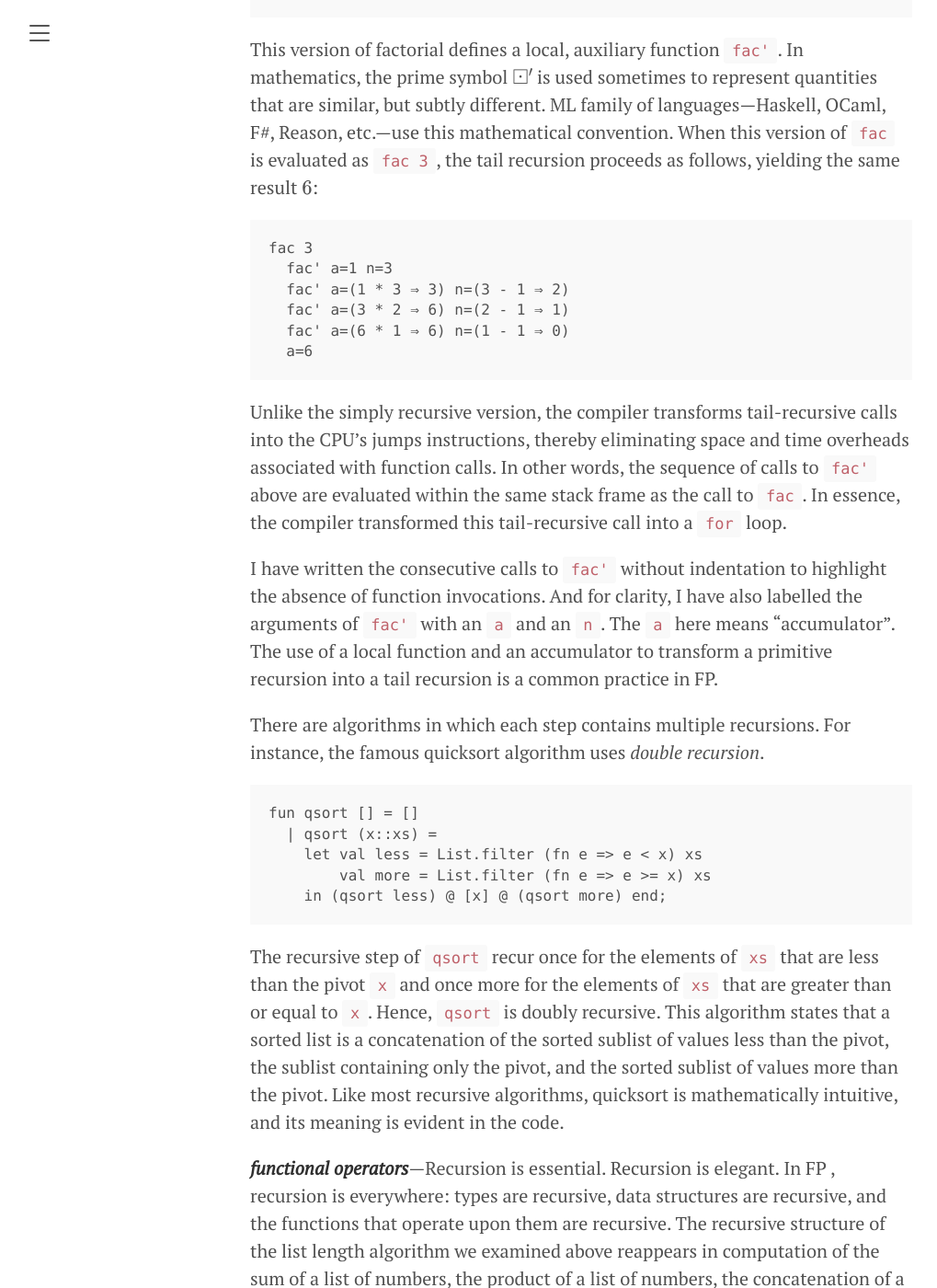
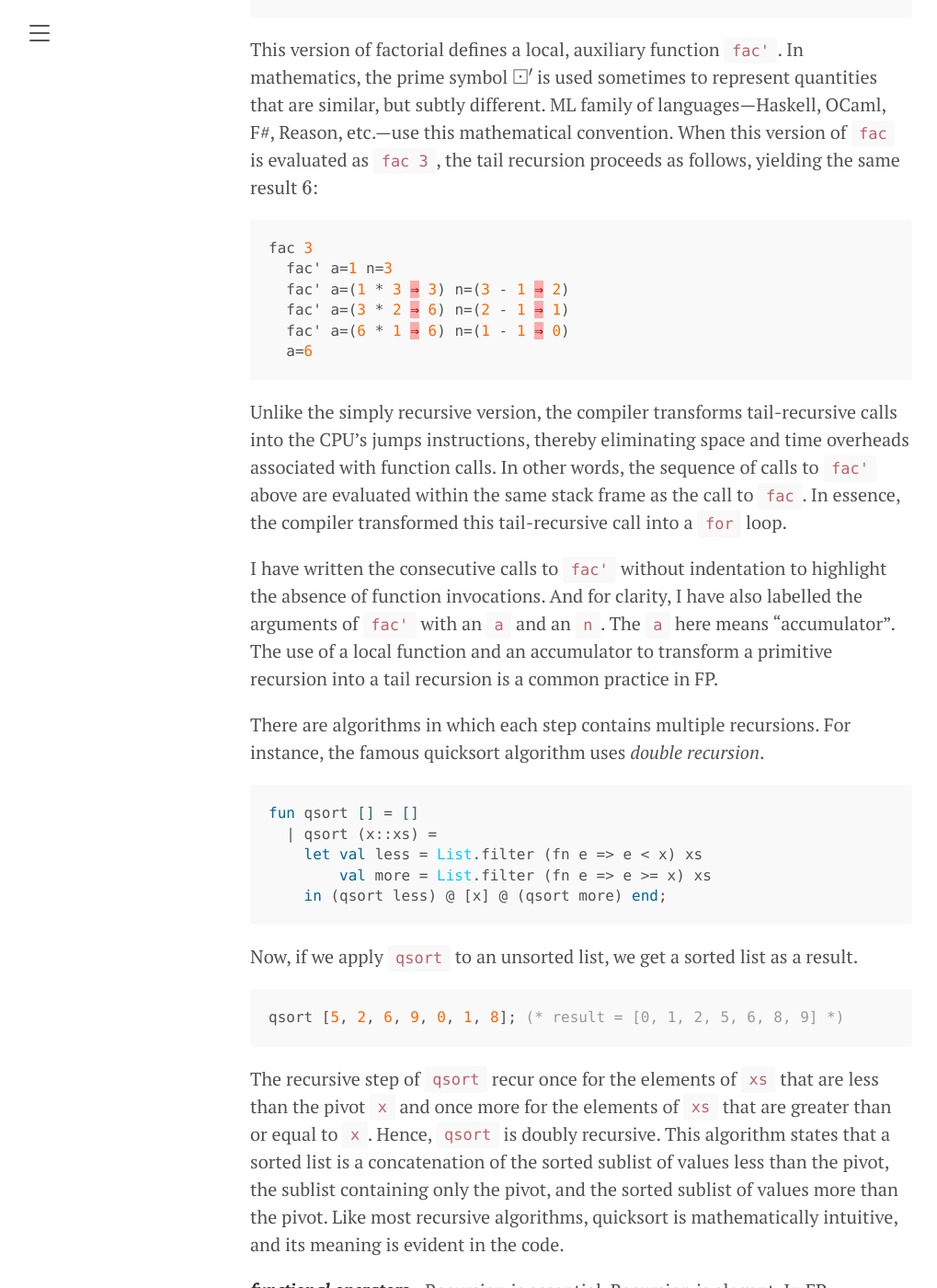
Before and after one commit to amenzwa/amenzwa.github.io, a Jekyll site: the page built from stem/PL/Paradigms.md, in a window 1280 px wide and 1400 px high, scrolled down 30041 px. Shown: the whole window at 92% size, without its empty margins (8-1027 px from the left). Built offline with Jekyll 4.4.1, drawn with Linux system fonts in a browser that asks for light colours; our own code applies the rules of GitHub Pages for plain Markdown files; formulas are drawn with MathJax 3; some of the changed text lies outside the part shown.

Commit message:
add qsort application

````diff
--- a/stem/PL/Paradigms.md
+++ b/stem/PL/Paradigms.md
@@ -377,14 +377,14 @@ Note that many programmers confuse the term "partially applied function" with "p
 
 ***recursion***—ML uses recursion for repetition. Let us examine the factorial function. In mathematics, factorial of $n$ is defined as $n! = n × (n-1)!$ and $0! = 1$ by fiat. In Standard ML, this function can be implemented as an almost-verbatim of its mathematical definition, using a *primitive recursion*:
 
-```Haskell
+```ocaml
 fun fac 0 = 1
   | fac n = n * fac (n - 1);
 ```
 
 When this function is invoked as `fac 3`, it computes the following sequence of function invocations that yields the result $6$:
 
-```Haskell
+```ocaml
 fac 3
   3 * fac (3 - 1 ⇒ 2)
     (3 * 2 ⇒ 6) * fac (2 - 1 ⇒ 1)
@@ -397,7 +397,7 @@ Each step in the evaluation of `fac` contains a call to itself. This is the simp
 
 This primitive recursion can be transformed into *tail recursion*. In a tail recursion, the final step in the function is a recursive invocation of itself without additional computation. In the primitive recursion version above, the final step in the `else` branch is `n * fac (n - 1)`. That means the result of the recursive invocation `fac (n - 1)` is an intermediate step, not the final step. The tail-recursive version of `fac` is this:
 
-```Haskell
+```ocaml
 fun fac n =
   let fun fac' a 0 = a
         | fac' a n = fac' (a * n) (n - 1)
@@ -406,7 +406,7 @@ fun fac n =
 
 This version of factorial defines a local, auxiliary function `fac'`. In mathematics, the prime symbol $⊡'$ is used sometimes to represent quantities that are similar, but subtly different. ML family of languages—Haskell, OCaml, F#, Reason, etc.—use this mathematical convention. When this version of `fac` is evaluated as `fac 3`, the tail recursion proceeds as follows, yielding the same result $6$:
 
-```Haskell
+```ocaml
 fac 3
   fac' a=1 n=3
   fac' a=(1 * 3 ⇒ 3) n=(3 - 1 ⇒ 2)
@@ -421,12 +421,18 @@ I have written the consecutive calls to `fac'` without indentation to highlight
 
 There are algorithms in which each step contains multiple recursions. For instance, the famous quicksort algorithm uses *double recursion*.
 
-```Haskell
+```ocaml
 fun qsort [] = []
   | qsort (x::xs) =
     let val less = List.filter (fn e => e < x) xs
         val more = List.filter (fn e => e >= x) xs
     in (qsort less) @ [x] @ (qsort more) end;
+```
+
+Now, if we apply `qsort` to an unsorted list, we get a sorted list as a result.
+
+```ocaml
+qsort [5, 2, 6, 9, 0, 1, 8]; (* result = [0, 1, 2, 5, 6, 8, 9] *)
 ```
 
 The recursive step of `qsort` recur once for the elements of `xs` that are less than the pivot `x` and once more for the elements of `xs` that are greater than or equal to `x`. Hence, `qsort` is doubly recursive. This algorithm states that a sorted list is a concatenation of the sorted sublist of values less than the pivot, the sublist containing only the pivot, and the sorted sublist of values more than the pivot. Like most recursive algorithms, quicksort is mathematically intuitive, and its meaning is evident in the code.
@@ -439,14 +445,14 @@ The higher-order function `foldr` (fold right) captures this monoidal operation.
 
 The list length algorithm mentioned above can be implemented in Standard ML like this:
 
-```Haskell
+```ocaml
 fun len [] = 0
   | len (x::xs) = 1 + len xs;
 ```
 
 The primitive-recursive solution structure of `len` can be captured using `foldr` monoidal operator like this:
 
-```Haskell
+```ocaml
 List.foldr (fn (_, a) => 1 + a) 0 xs;
 ```
 
@@ -454,19 +460,19 @@ The expression `fn (_, a) => 1 + a` is the collapsing λ function, which ignores
 
 Another oft-used functional operator is `map`, which applies the supplied λ function to the list. Whereas `fold` collapses the list into a single value, `map` preserves the original structure of the list. This is how to apply a squaring λ function `fn x ⇒ x * x` to the each element of the list `xs`:
 
-```Haskell
+```ocaml
 List.map (fn x => x * x) xs;
 ```
 
 The `filter` functional operator, too, is commonly used in daily programming. It applies the supplied λ function predicate to the list to select the desired elements. For example, we can filter out elements of `xs` that are greater than $5$ like this:
 
-```Haskell
+```ocaml
 List.filter (fn x => x > 5) xs;
 ```
 
 ***strictness and eagerness***—The language's evaluation strategy determines the strictness of the functions defined in that language. Consider a Standard ML constant function, a function that returns a constant, no matter the value of the argument:
 
-```Haskell
+```ocaml
 fun constant x = 9;
 ```
 
@@ -486,7 +492,7 @@ ML was the first popular FP language to provide support for algebraic data types
 
 The simplest *sum type* is the Boolean type `bool`, which consists of two distinct cases:
 
-```Haskell
+```ocaml
 datatype bool = False | True
 ```
 
@@ -494,7 +500,7 @@ The `datatype` declaration defines a new sum type as a disjoint (non-overlapping
 
 The well-known `option` type is a sum type, too:
 
-```haskell
+```ocaml
 datatype 'a option = None | Some of 'a;
 ```
 
@@ -502,7 +508,7 @@ In the `option` type above, the `None` case carries no data, but the `Some` wrap
 
 Just as functions can be recursive in ML, types can be cursively defined, too. The `list` type is perhaps the simplest *recursive type*:
 
-```Haskell
+```ocaml
 datatype 'a list = [] | :: of 'a * 'a list;
 ```
 
@@ -510,19 +516,19 @@ Here, the `list` type is defined as either an empty list `[]` or a list construc
 
 An oft-used *product type* is the tuple type. For example, a complex number can be defined as an alias of a tuple (pair, to be precise) of real numbers as follows:
 
-```
+```ocaml
 type complex = real * real;
 ```
 
 The use of the `*` operator in the definition emphatically states that a tuple type is a product type. The elements of the tuple type are unlabelled, and their order matters: `int * string` is a different type from `string * int`, even though that they both have the same information content. A tuple literal is written like this:
 
-```
+```ocaml
 val c = (0.25, 0.0) : complex;
 ```
 
 Above, we assigned the `: complex` type to the tuple `(0.25, 0.0)`—which represents the complex number $0.25 + i\ 0.0$, the cusp of the [Mandelbrot set](https://en.wikipedia.org/wiki/Mandelbrot_set). Another commonly used product types is the record type, which can be aliased like this:
 
-```
+```ocaml
 type professor =
   { first : string
   , last : string
@@ -531,7 +537,7 @@ type professor =
 
 Above, `string list` is the list of strings, which is the `list` type parameterised with the element type `string`. Record types have labelled elements and their order does not matter: `{ id: int, name: string }` is identical to `{ name: string, id: int }`. A record literal is written as follows:
 
-```haskell
+```ocaml
 val milner : professor =
 { first = "Robin"
 , last = "Milner"
````
